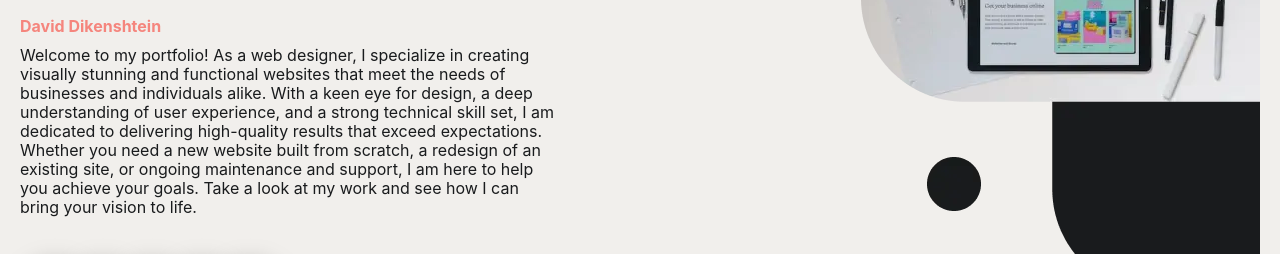
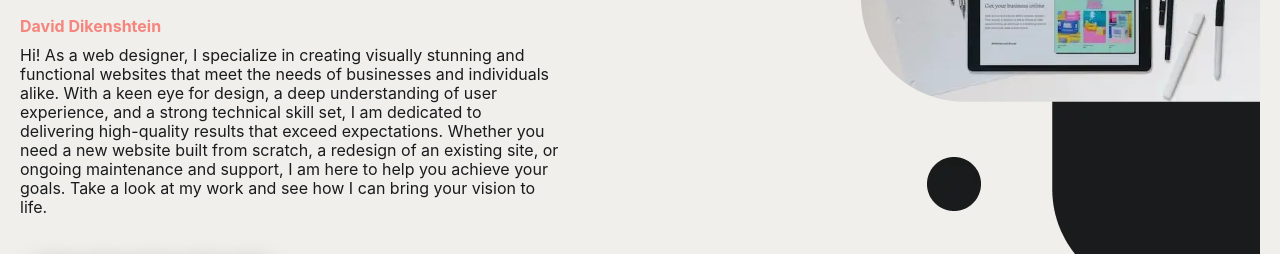
Before and after one commit to Bazinga-community/Bazinga, a plain HTML site: page designing.html in a window 1280 px wide. Shown: the part 221-475 px from the top of the page. Drawn offline with nearby package versions, Linux system fonts and the light colour scheme.

Commit message:
Update designing.html

```diff
--- a/designing.html
+++ b/designing.html
@@ -56,7 +56,7 @@
 							David Dikenshtein
 						</b>
 						<p>
-							Welcome to my portfolio! As a web designer, I specialize in creating visually stunning and functional websites that meet the needs of businesses and individuals alike. With a keen eye for design, a deep understanding of user experience, and a strong technical skill set, I am dedicated to delivering high-quality results that exceed expectations. Whether you need a new website built from scratch, a redesign of an existing site, or ongoing maintenance and support, I am here to help you achieve your goals. Take a look at my work and see how I can bring your vision to life.
+							Hi! As a web designer, I specialize in creating visually stunning and functional websites that meet the needs of businesses and individuals alike. With a keen eye for design, a deep understanding of user experience, and a strong technical skill set, I am dedicated to delivering high-quality results that exceed expectations. Whether you need a new website built from scratch, a redesign of an existing site, or ongoing maintenance and support, I am here to help you achieve your goals. Take a look at my work and see how I can bring your vision to life.
 						</p>
 						<div class="intro__skills">
 							<div class="intro__skill" title="Figma"> <img src="img/skills/design/skill-1.svg" alt="Figma" class="intro__image-skill"></div>
```
